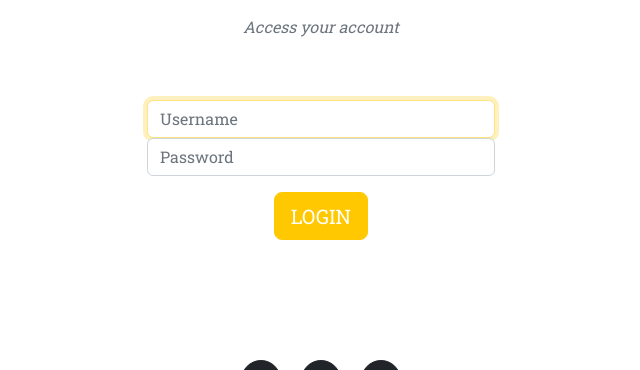
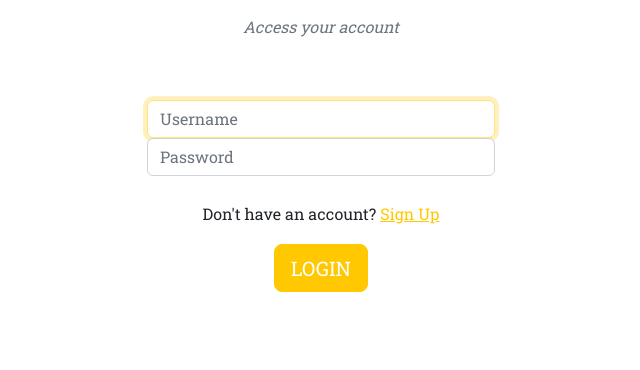
Before and after one commit to atchutchi/gamela-cake, a Django app: page /login/ in a window 1280 px wide. Shown: the part 143-513 px from the top of the page, without its empty margins (319-959 px from the left). Run offline with Django 3.2, Linux system fonts and the light colour scheme; some libraries are stand-ins or nearby versions.

Commit message:
General bug fix

```diff
--- a/templates/registration/login.html
+++ b/templates/registration/login.html
@@ -23,6 +23,10 @@
                             </div>
                         </div>
                     </div>
+                    <!-- Sign Up Link -->
+                    <div class="text-center mt-4">
+                        <p>Don't have an account? <a href="{% url 'signup' %}">Sign Up</a></p>
+                    </div>
                     <div class="text-center mt-3">
                         <button type="submit" class="btn btn-primary btn-lg text-uppercase">Login</button>
                     </div>
```
Also changed, not shown: booking/forms.py (line endings or trailing spaces), booking/migrations/0002_profile.py (added), booking/migrations/0003_customuser_alter_profile_user.py (added).
